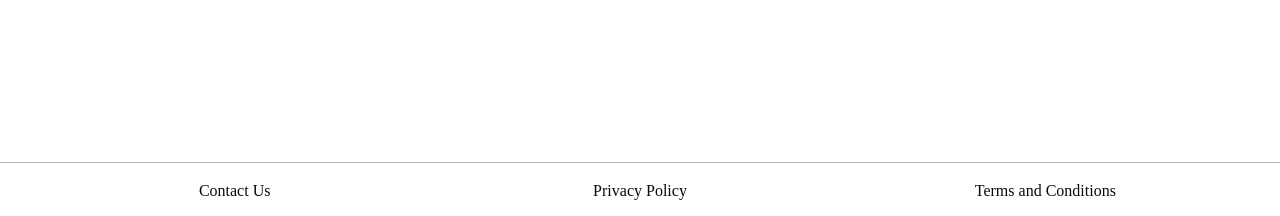
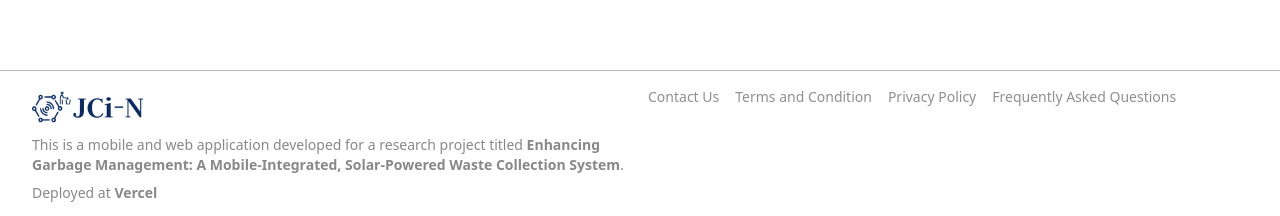
Before and after one commit to irel04/jci-n-web, a React (Vite) app: page / in a window 1280 px wide. Shown: the part 581-797 px from the top of the page. Built offline with nearby package versions, Linux system fonts and the light colour scheme; no server answers.

Commit message:
style: restyle footer

```diff
--- a/src/components/Footer.tsx
+++ b/src/components/Footer.tsx
@@ -1,10 +1,19 @@
+import webLogo from "@public/web-logo-2.png"
 
 const Footer = () => {
 	return (
-		<footer className="border-t-neutral-500/50 border-t-[1px] py-4 px-8 grid grid-cols-2 md:grid-cols-3 text-sm md:text-base font-header w-full">
-			<p className="text-center">Contact Us</p>
-			<p className="text-center">Privacy Policy</p>
-			<p className="text-center col-span-2 md:col-span-1">Terms and Conditions</p>
+		<footer className="border-t-neutral-500/50 border-t-[1px] py-4 px-8 grid gap-4 md:grid-cols-2 text-sm md:text-base w-full">
+			<div className="flex flex-col gap-2 text-neutral-500/85 text-xs md:text-sm">
+				<a href="/"><img src={webLogo} alt="" className="w-28"/></a>
+				<p>This is a mobile and web application developed for a research project titled <span className="font-bold">Enhancing Garbage Management: A Mobile-Integrated, Solar-Powered Waste Collection System</span>.</p>
+				<p>Deployed at <span className="font-bold">Vercel</span></p>
+			</div>
+			<div className="flex text-xs md:text-sm gap-4 text-neutral-500/80">
+				<p>Contact Us</p>
+				<p>Terms and Condition</p>
+				<p>Privacy Policy</p>
+				<p>Frequently Asked Questions</p>
+			</div>
 		</footer>
 	)
 }
--- a/src/components/Header.tsx
+++ b/src/components/Header.tsx
@@ -15,7 +15,6 @@ import jb from "@/assets/devs/jb.png"
 import nico from "@/assets/devs/nico.png"
 import cris from "@/assets/devs/cris.png"
 import irel from "@/assets/devs/irel.png"
-import { useNavigate } from "react-router"
 import { CircleHelp, Search } from "lucide-react"
 
 
@@ -24,27 +23,15 @@ import { CircleHelp, Search } from "lucide-react"
 
 function Header() {
 
-	const [isTopPosition, setIsTopPosition] = useState<boolean>(true)
 	const profile = [jb, nico, irel, cris]
 
-	const navigate = useNavigate()
-
-	useEffect(() => {
-		const handleCheckPosition = () => {
-			setIsTopPosition(window.scrollY === 0);
-		}
-
-		window.addEventListener("scroll", handleCheckPosition)
-
-		return () => window.removeEventListener("scroll", handleCheckPosition)
-	}, [])
 
 	return (
-		<header className={`absolute flex py-2 px-3 md:px-10 items-center shadow w-full h-20 z-10 gap-2 bg-white transition-transform duration-200 ease-out ${isTopPosition ? "opacity-100 scale-100" : "opacity-0 scale-95"}`}>
-			<div className="flex-1 flex items-center gap-4">
-				<button onClick={() => navigate("/")}>
+		<header className={`absolute flex py-2 px-3 md:px-10 items-center shadow w-full h-20 z-10 gap-2 bg-white `}>
+			<div className="flex-1 flex items-center gap-4 lg:gap-10">
+				<a href="/">
 					<img src={webLogo} alt="" className="w-32 2xl:w-56 aspect-auto" />
-				</button>
+				</a>
 				<NavigationMenu className="hidden md:block text-neutral-700 font-medium">
 					<NavigationMenuList>
 						<NavigationMenuLink >Home</NavigationMenuLink>
--- a/src/layout/Layout.tsx
+++ b/src/layout/Layout.tsx
@@ -1,6 +1,7 @@
 import Footer from "@/components/Footer"
 import Header from "@/components/Header"
 import { Outlet } from "react-router"
+
 
 const Layout = () => {
 	return (
@@ -8,7 +9,7 @@ const Layout = () => {
 			{/* Wrapper */}
 			<div className="relative h-full max-w-[2560px] mx-auto flex flex-col">
 				<Header/>
-				<div className="p-10 flex-1 pt-24">
+				<div className="p-10 flex-1 pt-34">
 					<Outlet />
 				</div>
 				<Footer/>
```
